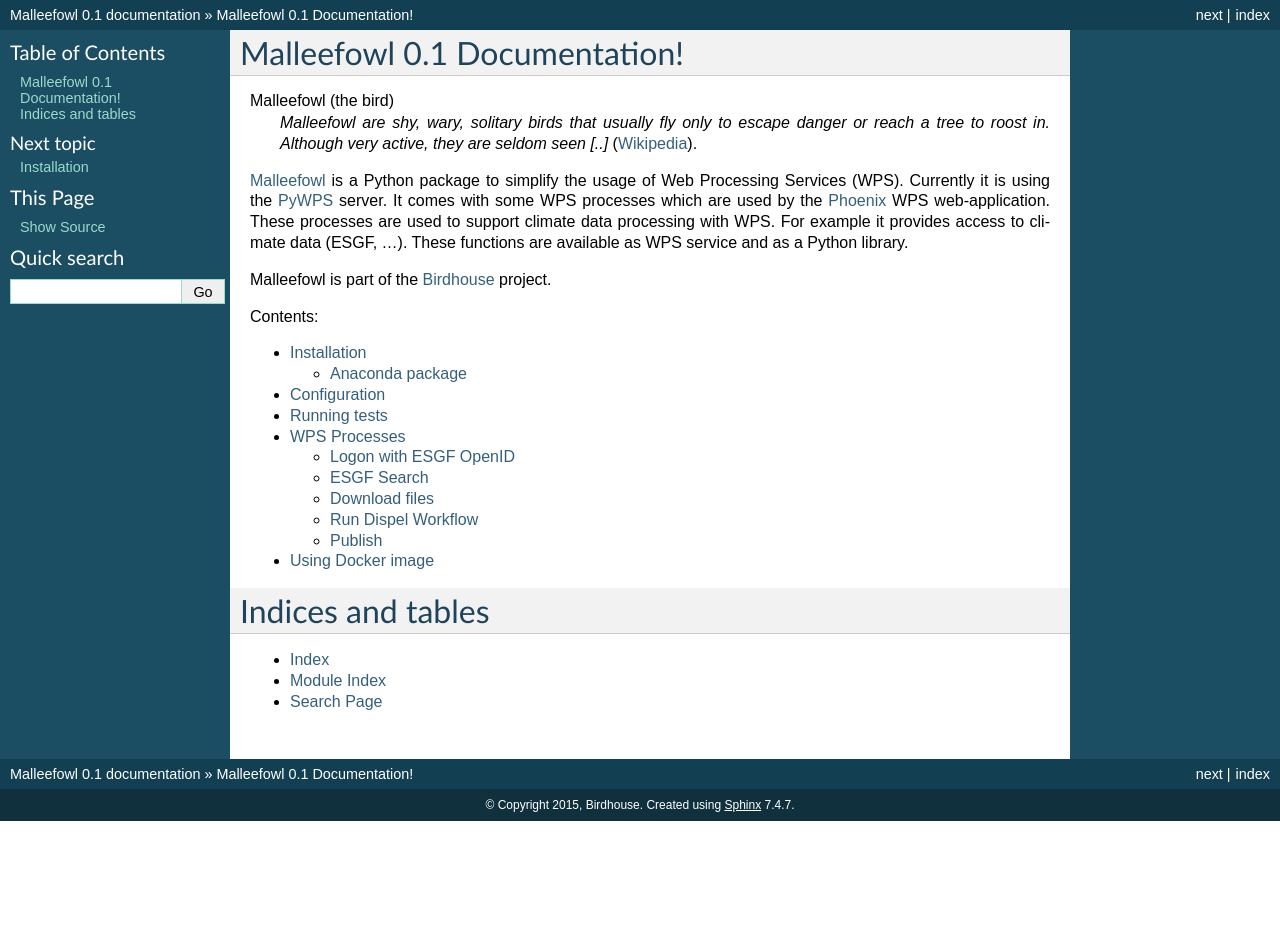
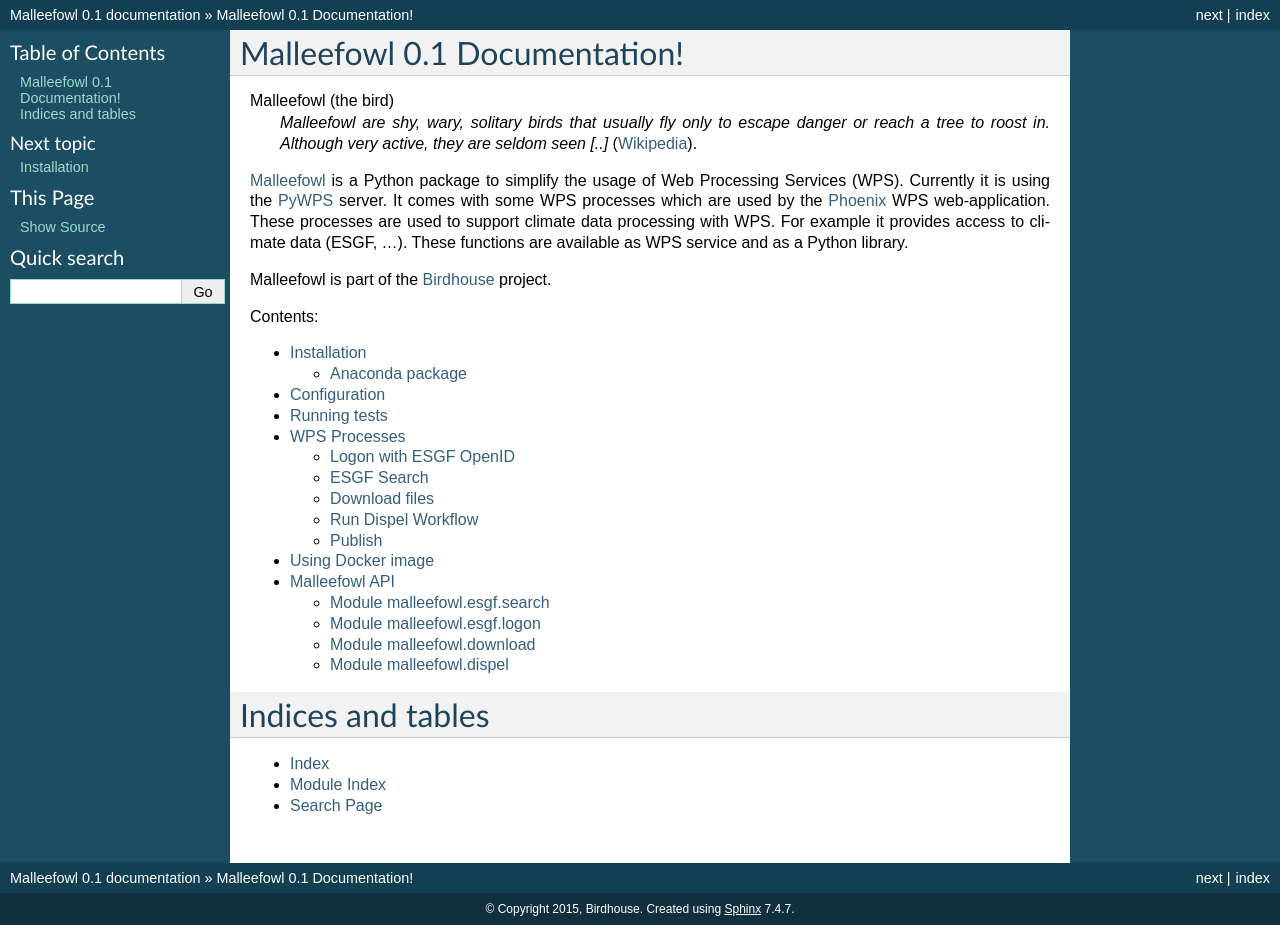
Before and after one commit to bird-house/malleefowl, a Sphinx documentation site: the page built from docs/source/index.rst, in a window 1280 px wide. Built offline with Sphinx 7.4.7, drawn with Linux system fonts in a browser that asks for light colours; before the commit the page ends 900 px from its top, so only the background shows below that.

```diff
--- /dev/null
+++ b/docs/source/api/esgf/index.rst
@@ -0,0 +1,9 @@
+Module malleefowl.esgf.search
+=============================
+.. automodule:: malleefowl.esgf.search
+    :members:
+
+Module malleefowl.esgf.logon
+============================
+.. automodule:: malleefowl.esgf.logon
+    :members:
--- /dev/null
+++ b/docs/source/api/index.rst
@@ -0,0 +1,19 @@
+Malleefowl  API
+***************
+The `malleefowl` package consists of several sub-packages and classes:
+
+.. toctree::
+   :maxdepth: 2
+
+   esgf/index
+
+
+Module malleefowl.download
+==========================
+.. automodule:: malleefowl.download
+    :members:
+
+Module malleefowl.dispel
+========================
+.. automodule:: malleefowl.dispel
+    :members:
--- a/docs/source/index.rst
+++ b/docs/source/index.rst
@@ -22,6 +22,7 @@ Contents:
    testing/index
    processes/index
    docker/index
+   api/index
 
 Indices and tables
 ==================
```
